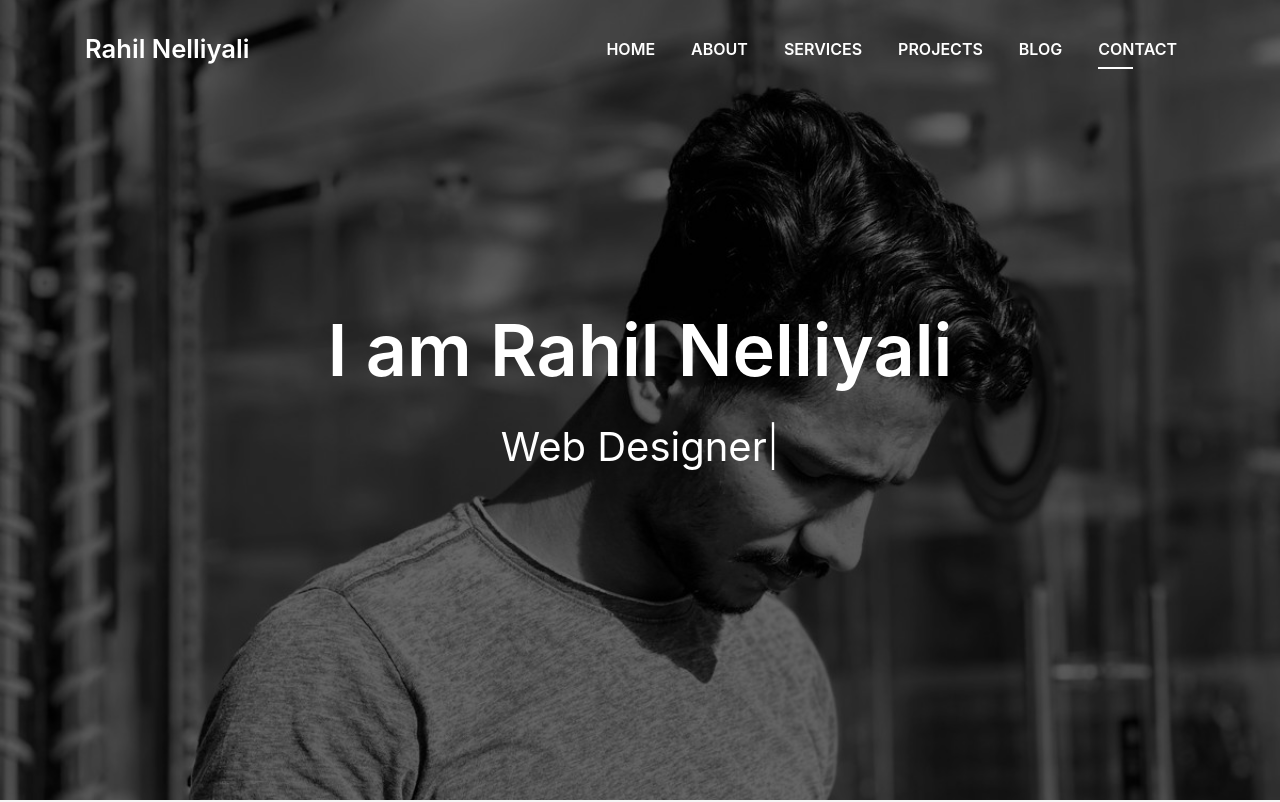
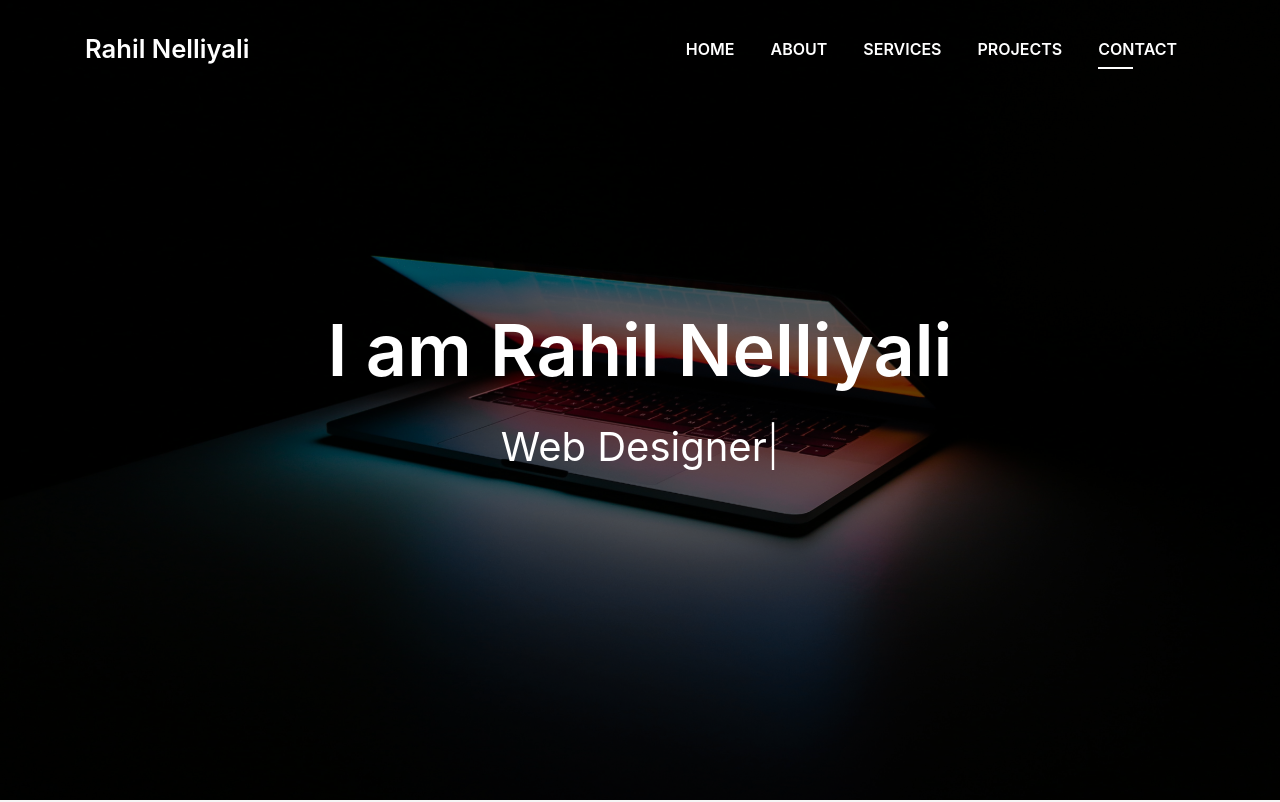
Before and after one commit to Rahil-Nelliyali/First-Personal-Portfolio, a plain HTML site: page index.html in a window 1280 px wide. Shown: the top 802 px of the page. Drawn offline with Linux system fonts and the light colour scheme; animation ran at ten frames a second; files whose address does not match are found by name.

Commit message:
updations

```diff
--- a/index.html
+++ b/index.html
@@ -58,9 +58,7 @@
           <li class="nav-item">
             <a class="nav-link js-scroll" href="#work">Projects</a>
           </li>
-          <li class="nav-item">
-            <a class="nav-link js-scroll" href="#blog">Blog</a>
-          </li>
+
           <li class="nav-item">
             <a class="nav-link js-scroll" href="#contact">Contact</a>
           </li>
@@ -71,7 +69,7 @@
   <!--/ Nav End /-->
 
   <!--/ Intro Skew Star /-->
-  <div id="home" class="intro route bg-image" style="background-image: url(img/intro-bg.jpeg)">
+  <div id="home" class="intro route bg-image" style="background-image: url(img/intro-bgg.jpg)">
     <div class="overlay-itro"></div>
     <div class="intro-content display-table">
       <div class="table-cell">
```
Also changed, not shown: img/intro-bg.jpeg (deleted), img/intro-bgg.jpg (added), img/weather.png (renamed from img/work-3.png), 1 other file.
